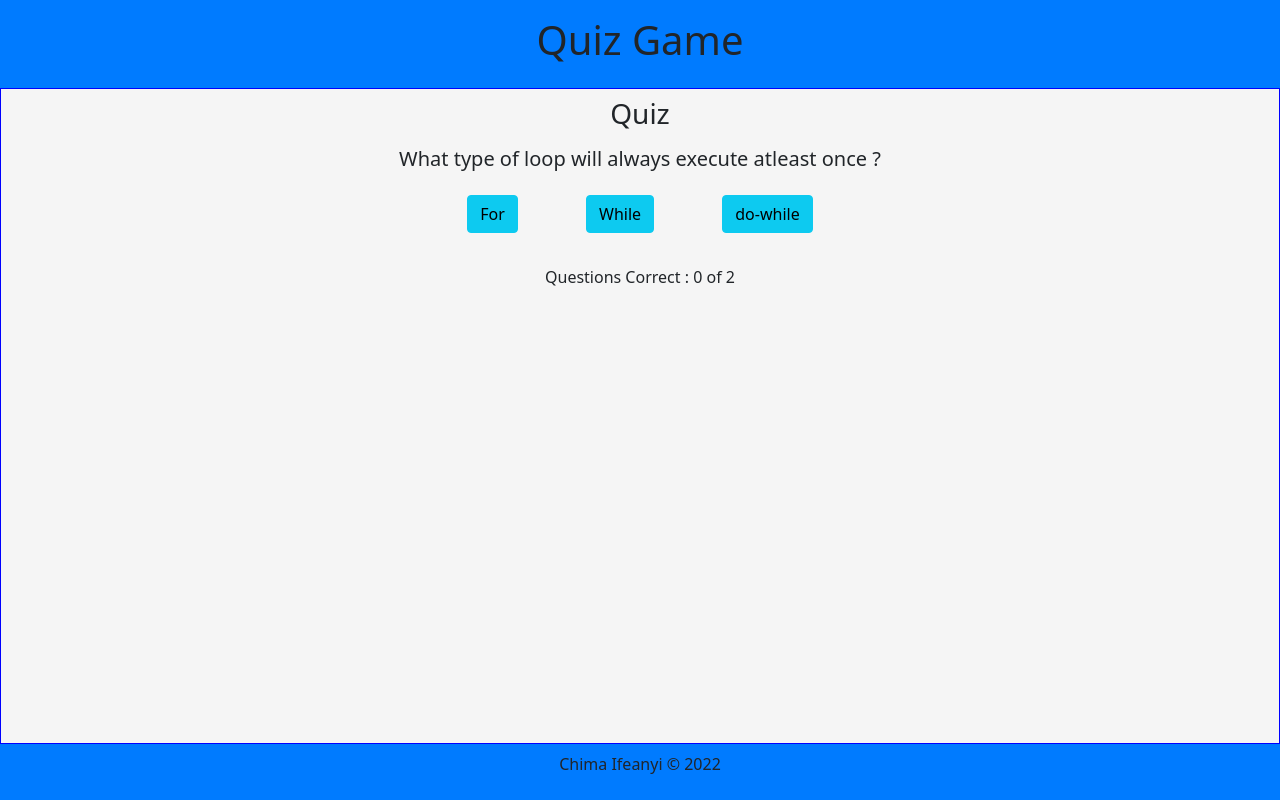
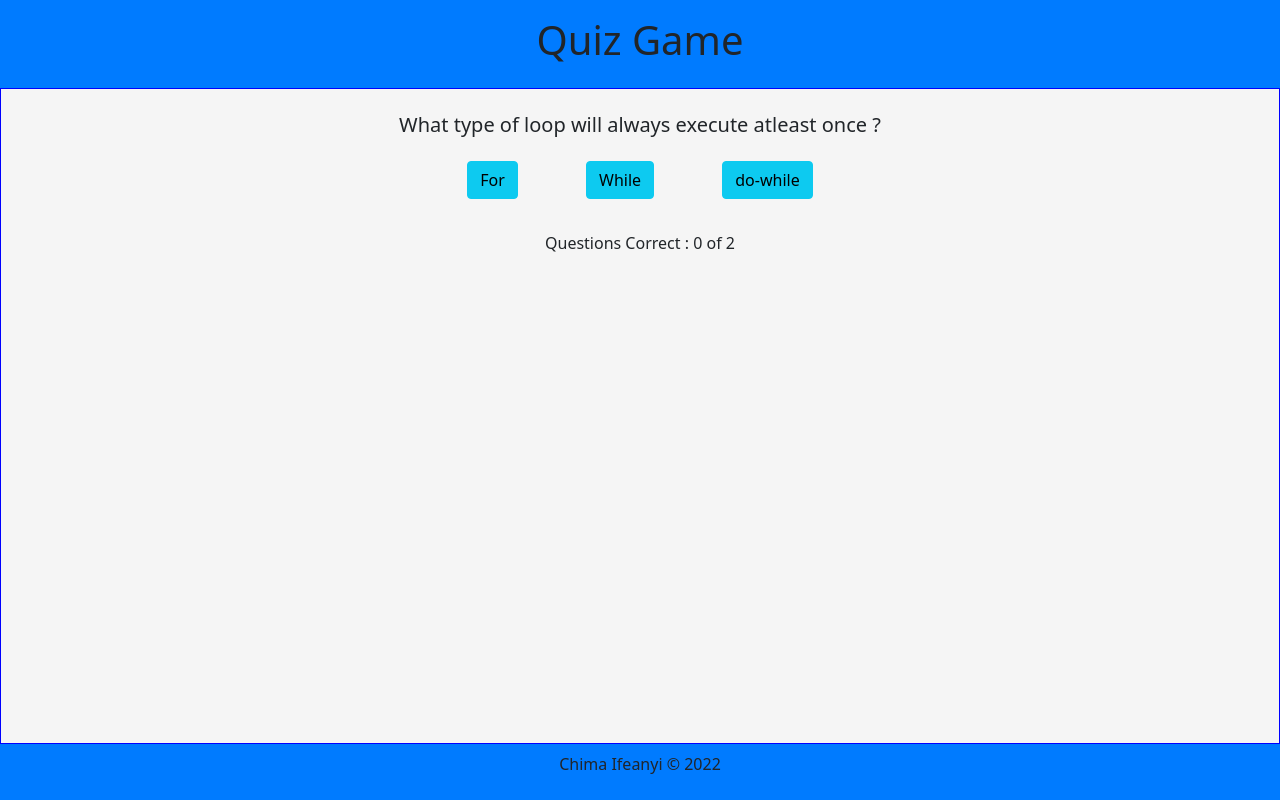
Before and after one commit to MasterIfeanyi/My-own-quiz-game, a React (Create React App) app: page / in a window 1280 px wide. Built offline with nearby package versions, Linux system fonts and the light colour scheme.

Commit message:
update css styling

```diff
--- a/src/App.js
+++ b/src/App.js
@@ -32,12 +32,7 @@ function App() {
         <section className="section">
           <div className="container">
             <div className="row">
-              <div className='text-center mt-2'>
-                <h3 >
-                  Quiz
-                </h3>
-              </div>
-              <div className='d-flex justify-content-center' >
+              <div className='d-flex justify-content-center mt-4' >
                 {
                   questions.map((question)=>{
                     return(
--- a/src/QuestionComponent.js
+++ b/src/QuestionComponent.js
@@ -17,7 +17,7 @@ const QuestionComponent = ({ question,score,setScore,id,setID }) => {
   return (
     <>
       <div>
-        <h5 className="my-2" >{question?.question}</h5>
+        <h5 className="text-center" >{question?.question}</h5>
         <div className='my-4 d-flex justify-content-evenly'>
           {question?.options?.map((option) => {
             return (
```
